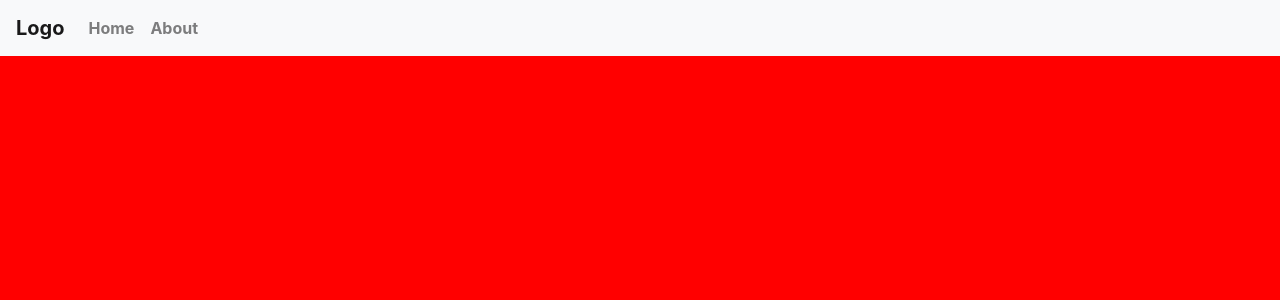
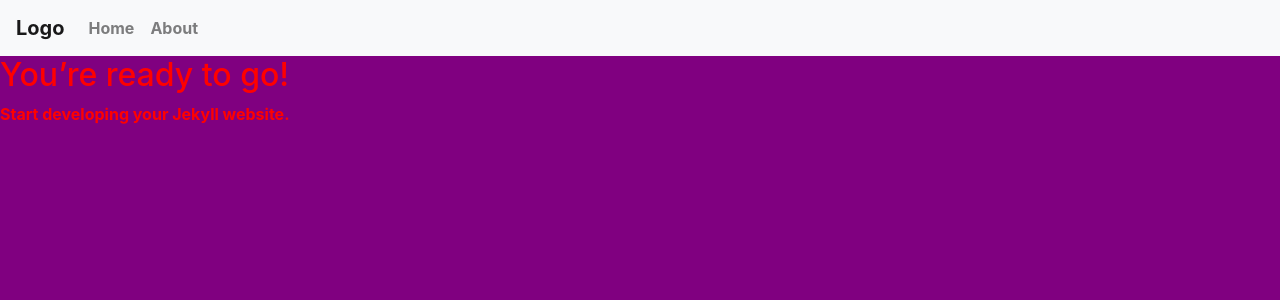
Before and after one commit to ShellieJaye/blogsite, a Jekyll site: the page built from index.md, in a window 1280 px wide. Shown: the top 300 px of the page. Built offline with Jekyll 4.4.1, drawn with Linux system fonts in a browser that asks for light colours; nearby versions of some CDN libraries.

Commit message:
main css

```diff
--- a/assets/css/main.scss
+++ b/assets/css/main.scss
@@ -1,9 +1,8 @@
 ---
 ---
 @import 'bootstrap/bootstrap';
-
 body {
-    background-color: red;
+    background-color: purple;
     color: red;
     font-weight: bold;
 }
```
Also changed, not shown: 2 other files.
